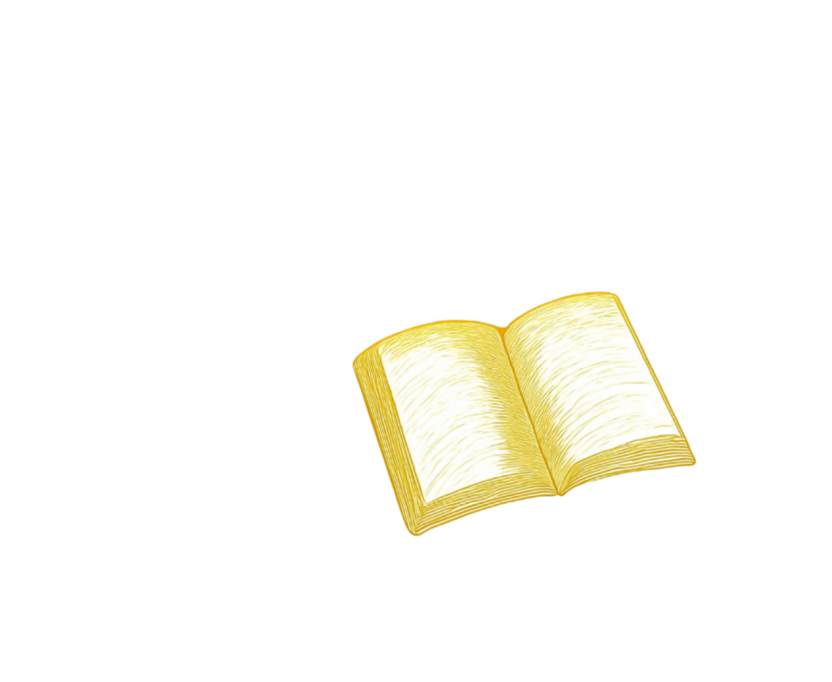
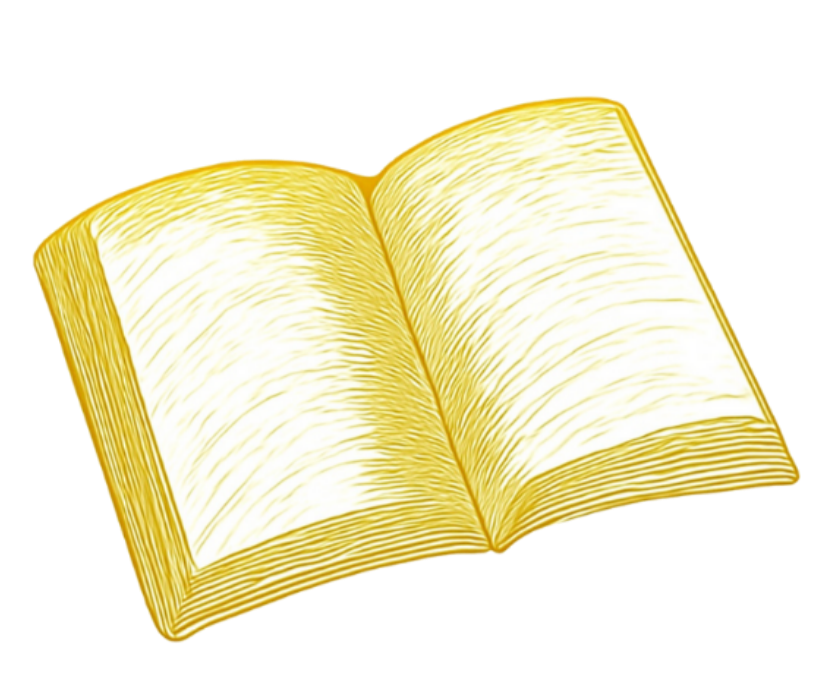
Before and after one commit to solalchetrit/loomina, a Next.js app: page / in a window 1280 px wide. Shown: the top 682 px of the page, without its empty margins (240-1072 px from the left). Built offline with nearby package versions, Linux system fonts and the light colour scheme; a web font is replaced by a local one.

Commit message:
fix(hero): improve visual balance (larger book, smaller text)

```diff
--- a/components/Hero.tsx
+++ b/components/Hero.tsx
@@ -24,29 +24,25 @@ export default function Hero() {
 
   // --- ANIMATION TIMELINE ---
 
-  // Scale: Book shrinks slightly on scroll
-  const scaleBook = useTransform(scrollYProgress, [0, 0.5], [1.4, 0.9]);
+  // Scale: Book starts MUCH bigger and stays relatively big
+  // Was [1.4, 0.9] -> Now [2, 1.2] to address "book not big enough"
+  const scaleBook = useTransform(scrollYProgress, [0, 0.5], [2, 1.2]);
 
   // Y Movement: Book moves up naturally with sticky, but we adjust it
   const yBook = useTransform(scrollYProgress, [0, 0.5], [50, 0]);
 
   // X Movement (Desktop Only)
-  // - Book is in Right Col but starts Centered (-50% of container width approx? No, -50% of its own width + gutter).
-  // - Actually, easier to start at Transformed X (Center) -> 0 (Natural Right Pos).
-  // - Let's try: Start at -50% (Left) -> End at 0% (Right Col Center).
   const xBookDesktop = useTransform(scrollYProgress, [0, 0.5], ["-50%", "0%"]);
 
   // Opacity: Book stays visible.
-  const opacityBook = useTransform(scrollYProgress, [0.8, 1], [1, isDesktop ? 1 : 0]); // Kept original as it was not part of the change.
+  const opacityBook = useTransform(scrollYProgress, [0.8, 1], [1, isDesktop ? 1 : 0]);
 
   // Content Reveal
   const opacityContent = useTransform(scrollYProgress, [0.1, 0.4], [0, 1]);
   // Y Content: Slide up slightly
   const yContent = useTransform(scrollYProgress, [0.1, 0.4], [30, 0]);
 
-  // X Content: Unused if static grid placement works well?
-  // User asked for "Left alignment". Static grid is Left.
-  // Maybe slight slide in from Left?
+  // X Content
   const xContentDesktop = useTransform(scrollYProgress, [0.1, 0.4], ["-10%", "0%"]);
 
   // Scroll Indicator Fade
@@ -78,7 +74,8 @@ export default function Hero() {
               alt="Exemple de livre autobiographique Loomina relié et imprimé"
               width={819}
               height={1024}
-              className="w-full h-auto object-contain mix-blend-multiply max-h-[60vh]"
+              // Removed max-h constraint to allow scaling up, added object-contain to be safe
+              className="w-full h-auto object-contain mix-blend-multiply"
               priority
               unoptimized
             />
@@ -105,12 +102,14 @@ export default function Hero() {
             La 1ère IA biographe pour écrire vos mémoires par téléphone
           </span>
 
-          <h1 className="text-4xl md:text-6xl lg:text-7xl font-serif font-medium text-[var(--loomina-ink)] leading-[1.1] tracking-tight">
+          {/* Reduced Text Size: md:text-6xl -> md:text-5xl, lg:text-7xl -> lg:text-6xl */}
+          <h1 className="text-4xl md:text-5xl lg:text-6xl font-serif font-medium text-[var(--loomina-ink)] leading-[1.1] tracking-tight">
             Votre biographie, <br />
             <span className="italic text-[var(--loomina-gold)]">éternelle.</span>
           </h1>
 
-          <p className="text-lg md:text-xl text-neutral-600 leading-relaxed md:pr-12">
+          {/* Reduced Text Size: md:text-xl -> md:text-lg */}
+          <p className="text-lg md:text-lg text-neutral-600 leading-relaxed md:pr-12">
             Ne laissez pas vos souvenirs s'effacer. Nous transformons vos entretiens téléphoniques en un <strong>livre autobiographique</strong> d'exception, sans que vous n'ayez rien à écrire.
           </p>
 
```
